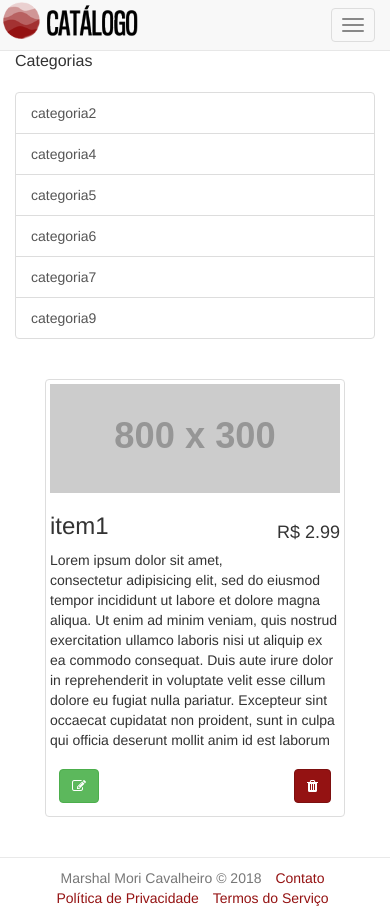
After one commit to marshalmori/catalogo, a Flask app: page /category/2/item/1/description/ in a window 390 px wide. The commit adds this page. Run offline with Flask 2, Linux system fonts and the light colour scheme; grey boxes labelled with a size stand in for pictures from a placeholder-image service; some libraries are stand-ins or nearby versions.

Commit message:
Criação do descriptionItem

```diff
--- a/app.py
+++ b/app.py
@@ -102,7 +102,11 @@ def deleteItem(category_id, item_id):
     else:
         return render_template('item/delete_item.html', category_id = category_id, item_id = item_id, categories = categories, items=deletedItem)
 
-
+@app.route('/category/<int:category_id>/item/<int:item_id>/description/', methods=['GET', 'POST'])
+def descriptionItem(category_id, item_id):
+    categories = session.query(Category).all()
+    item = session.query(Item).filter_by(id = item_id).one()
+    return render_template('item/description_item.html', category_id = category_id, categories = categories, item_id = item_id, item = item)
 
 if __name__ == '__main__':
     app.debug = True
--- a/templates/base_list_categories.html
+++ b/templates/base_list_categories.html
@@ -65,8 +65,6 @@
 
     <main class="container">
     <div class="row">
-
-
       <div class="col-md-3">
           <p class="lead">Categorias</p>
           <div class="list-group">
@@ -76,13 +74,12 @@
           </div>
       </div>
 
+
       <div class="md-margin-top">{% block heading %}{% endblock %}</div>
         <div class="col-md-9">
             {% block body %}{% endblock %}
         </div>
-
       </div>
-
     </main>
 
     <footer class="footer text-center">
--- /dev/null
+++ b/templates/item/description_item.html
@@ -0,0 +1,22 @@
+{% extends 'base_list_categories.html' %}
+
+{% block body %}
+<div class="container">
+        <div class="col-md-9">
+            <div class="thumbnail">
+                <img class="img-responsive" src="http://placehold.it/800x300" alt="">
+                <div class="caption-full">
+                    <h4 class="pull-right">{{ item.price }}</h4>
+                    <h3>{{ item.item_name }}</h3>
+                    <p>Lorem ipsum dolor sit amet, consectetur adipisicing elit, sed do eiusmod tempor incididunt ut labore et dolore magna aliqua. Ut enim ad minim veniam, quis nostrud exercitation ullamco laboris nisi ut aliquip ex ea commodo consequat. Duis aute irure dolor in reprehenderit in voluptate velit esse cillum dolore eu fugiat nulla pariatur. Excepteur sint occaecat cupidatat non proident, sunt in culpa qui officia deserunt mollit anim id est laborum</p>
+                </div>
+                <div class="caption">
+                    <!-- <p class="pull-right"><a href="#">Editar</a> <a href="#">| Excluir</a><p> -->
+                      <a href='{{ url_for('editItem', category_id = category_id, item_id =item.id) }}' type="button" class="btn btn-success btn-circle" data-toggle="tooltip" data-placement="top" title="Editar Item"><i class="fa fa-edit"></i></a>
+                      <a href='{{ url_for('deleteItem', category_id = category_id, item_id = item.id) }}' type="button" class="btn btn-primary btn-circle pull-right" data-toggle="tooltip" data-placement="top" title="Excluir Item"><i class="fa fa-trash"></i></a>
+                </div>
+            </div>
+        </div>
+    </div>
+</div>
+{% endblock %}
--- a/templates/item/edit_item.html
+++ b/templates/item/edit_item.html
@@ -1,7 +1,7 @@
 {% extends 'base_list_categories.html' %}
 
 {% block body %}
-<div id="wrapper">
+
   <div id="page-wrapper">
       <div class="row">
           <div class="col-lg-12">
@@ -48,6 +48,5 @@
       <!-- /.row -->
   </div>
   <!-- /#page-wrapper -->
-</div>
-<!-- /#wrapper -->
+
 {% endblock %}
--- a/templates/item/show_item.html
+++ b/templates/item/show_item.html
@@ -24,7 +24,7 @@
             <img src="http://placehold.it/320x150" alt="">
             <div class="caption">
                 <h4 class="pull-right">{{ item.price }}</h4>
-                <h4><a href="#">{{ item.item_name }}</a></h4>
+                <h4><a href="{{ url_for('descriptionItem', category_id = category_id, item_id = item.id) }}">{{ item.item_name }}</a></h4>
                 <p>{{ item.description }}</p>
             </div>
             <!-- <div class="caption">
--- a/templates/login.html
+++ b/templates/login.html
@@ -10,7 +10,10 @@
                 </div>
                 <div class="panel-body">
                   <p align='center'>
-                    <i class="fa fa-user" style='font-size:100px' align='center'></i>
+                    <!-- <i class="fa fa-user" style='font-size:100px' align='center'></i> -->
+                    <img src="{{ url_for('static', filename='images/cat_logo_preto.png') }}"
+                         class="img-responsive"
+                         width="100" height="100" title="Logo" alt="Catalogo"/>
                   </p>
                     <form role="form">
                         <fieldset>
```
Also changed, not shown: static/images/cat_logo.png (added), static/images/cat_logo_preto.png (added).
